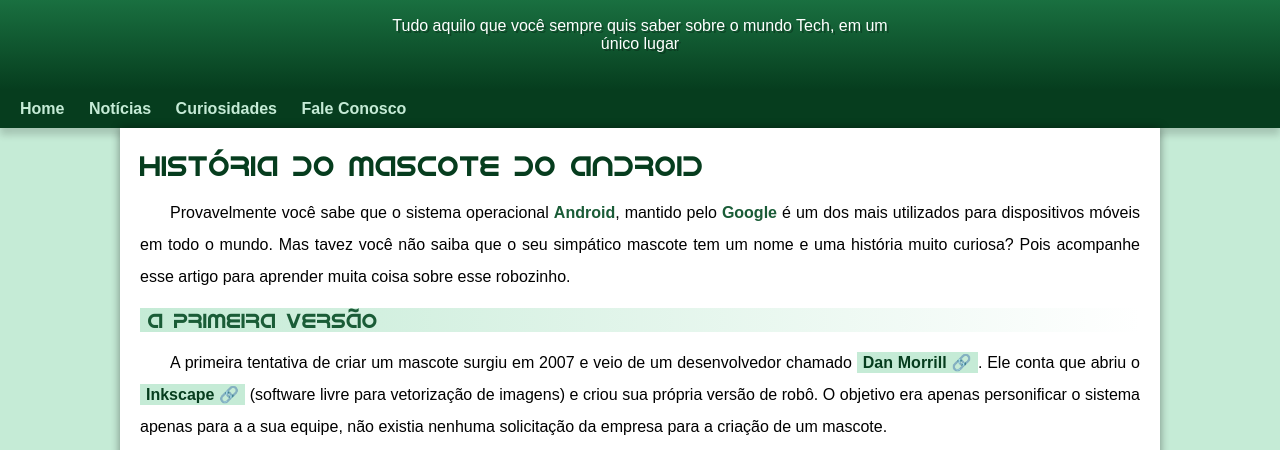
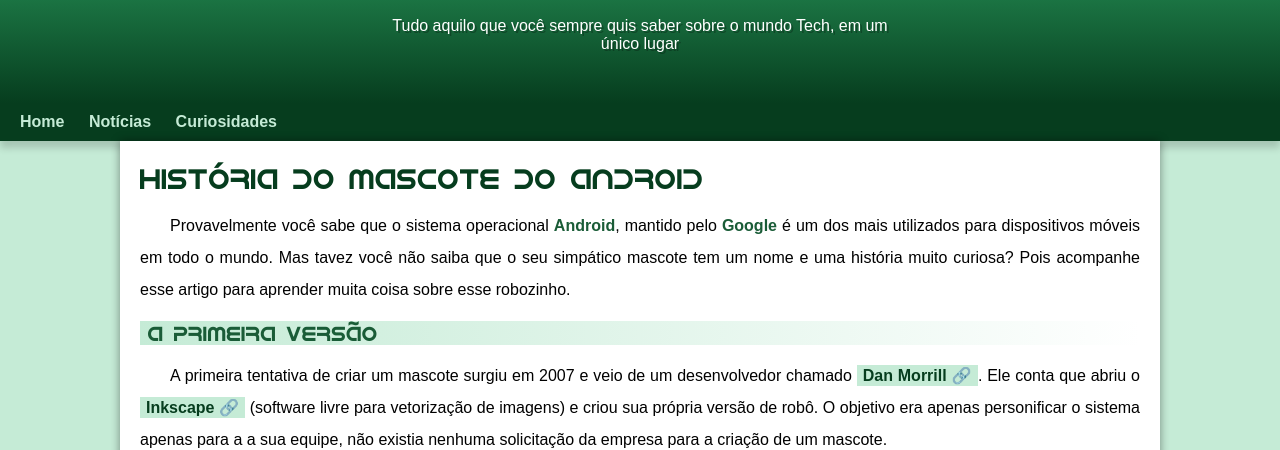
Before and after one commit to renataam/projeto-android, a plain HTML site: page index.html in a window 1280 px wide. Shown: the part 100-550 px from the top of the page. Drawn offline with Linux system fonts and the light colour scheme.

Commit message:
corrigi o padding

```diff
--- a/estilo/style.css
+++ b/estilo/style.css
@@ -58,7 +58,7 @@ header > p {
     padding-right: 10px;
     padding-left: 10px;
     margin: auto;
-    margin-bottom: 20px;
+    padding-bottom: 50px;
     text-shadow: 2px 2px 0px rgba(0, 0, 0, 0.267);
 }
 
--- a/index.html
+++ b/index.html
@@ -17,7 +17,6 @@
         <a href="#">Home</a>
         <a href="#">Notícias</a>
         <a href="#">Curiosidades</a>
-        <a href="#">Fale Conosco</a>
     </nav>
     <main>
         <article>
```
